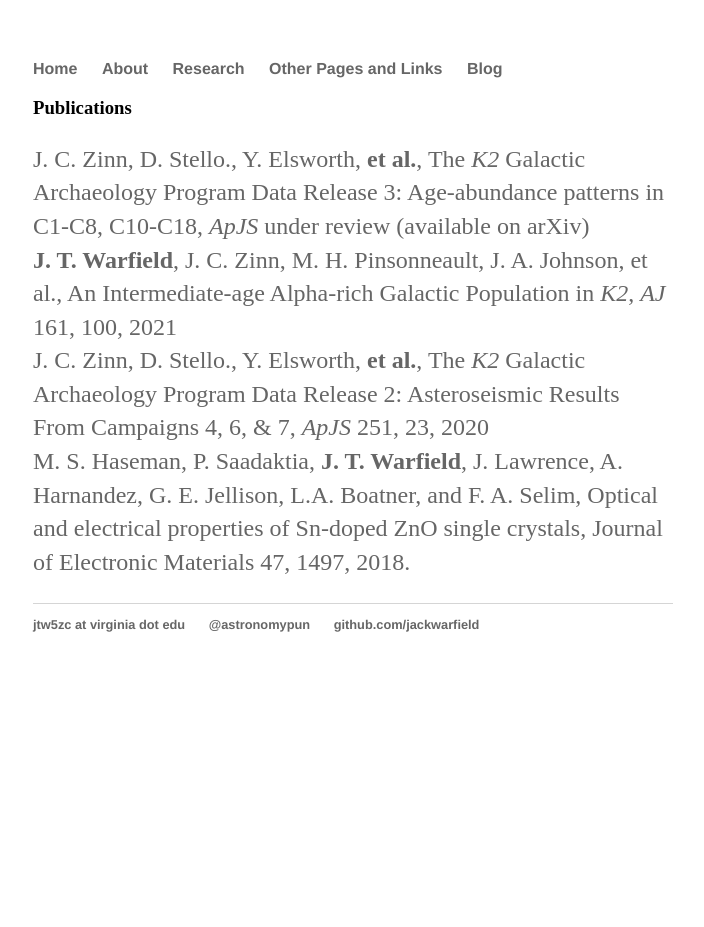
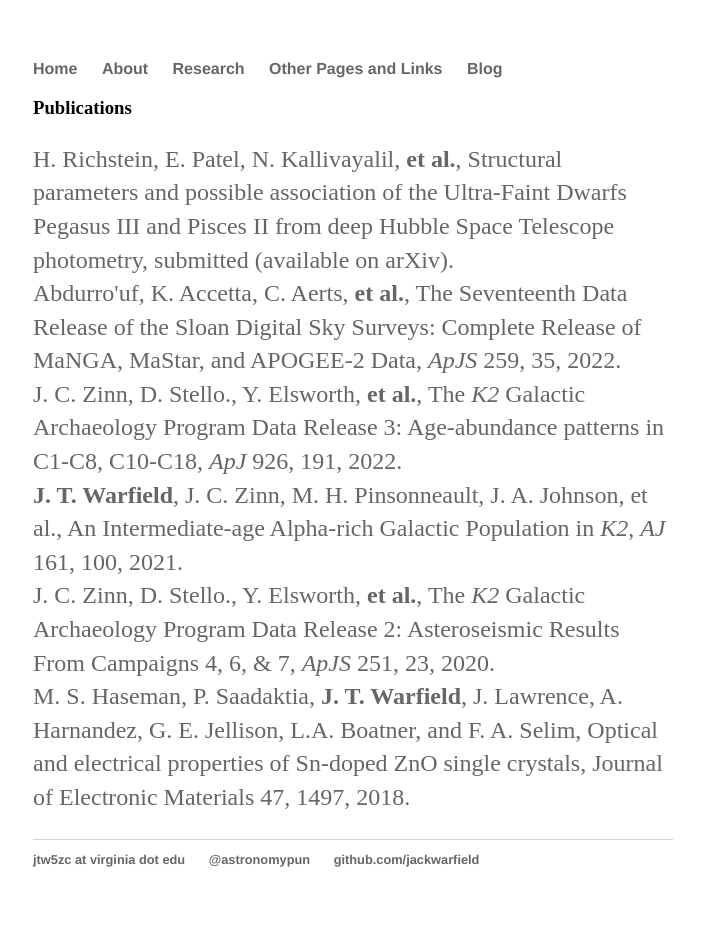
Before and after one commit to jackwarfield/jackwarfield.github.io, a Jekyll site: the page built from research/index.html, in a window 1280 px wide. Shown: the whole page, without its empty margins (287-991 px from the left). Built offline with Jekyll 4.4.1, drawn with Linux system fonts in a browser that asks for light colours; before the commit the page ends 900 px from its top, so only the background shows below that.

Commit message:
update publications

```diff
--- a/index.html
+++ b/index.html
@@ -6,7 +6,6 @@ title: Jack Warfield
 	<h1>Hi! I'm Jack Warfield!</h1>
 	<img src='images/jack-in-lapaz.jpg' style="width:300px;height:300px;" alt="Me in La Paz, Bolivia, May 2018.">
 
-    <h3><a href='https://iopscience.iop.org/article/10.3847/1538-3881/abd39d'>Check out my new paper!</a></h3>
 	<p>
 		Location: The University of Virginia, Charlottesville, Virginia <br>
 		Research Interests: Stars, galaxies, the Milky Way <br>
--- a/research/index.html
+++ b/research/index.html
@@ -5,9 +5,11 @@ title: Research
 <div class="blurb">
 	<h3>Publications</h3>
 	<p>
-	<a href='https://arxiv.org/abs/2108.05455'>J. C. Zinn, D. Stello., Y. Elsworth, <b>et al.</b>, The <i>K2</i> Galactic Archaeology Program Data Release 3: Age-abundance patterns in C1-C8, C10-C18, <i>ApJS</i> under review (available on arXiv)</a><br>
-	<a href='https://iopscience.iop.org/article/10.3847/1538-3881/abd39d'><b> J. T. Warfield</b>, J. C. Zinn, M. H. Pinsonneault, J. A. Johnson, et al., An Intermediate-age Alpha-rich Galactic Population in <i>K2</i>, <i>AJ</i> 161, 100, 2021</a><br>
-	<a href='https://iopscience.iop.org/article/10.3847/1538-4365/abbee3/pdf'>J. C. Zinn, D. Stello., Y. Elsworth, <b>et al.</b>, The <i>K2</i> Galactic Archaeology Program Data Release 2: Asteroseismic Results From Campaigns 4, 6, &amp; 7, <i>ApJS</i> 251, 23, 2020</a><br>
+    <a href='https://ui.adsabs.harvard.edu/abs/2022arXiv220401917R/abstract'>H. Richstein, E. Patel, N. Kallivayalil, <b>et al.</b>, Structural parameters and possible association of the Ultra-Faint Dwarfs Pegasus III and Pisces II from deep Hubble Space Telescope photometry, submitted (available on arXiv).</a><br>
+    <a href='https://iopscience.iop.org/article/10.3847/1538-4365/ac4414'>Abdurro'uf, K. Accetta, C. Aerts, <b>et al.</b>, The Seventeenth Data Release of the Sloan Digital Sky Surveys: Complete Release of MaNGA, MaStar, and APOGEE-2 Data, <i>ApJS</i> 259, 35, 2022.</a><br>
+	<a href='https://iopscience.iop.org/article/10.3847/1538-4357/ac2c83'>J. C. Zinn, D. Stello., Y. Elsworth, <b>et al.</b>, The <i>K2</i> Galactic Archaeology Program Data Release 3: Age-abundance patterns in C1-C8, C10-C18, <i>ApJ</i> 926, 191, 2022.</a><br>
+	<a href='https://iopscience.iop.org/article/10.3847/1538-3881/abd39d'><b> J. T. Warfield</b>, J. C. Zinn, M. H. Pinsonneault, J. A. Johnson, et al., An Intermediate-age Alpha-rich Galactic Population in <i>K2</i>, <i>AJ</i> 161, 100, 2021.</a><br>
+	<a href='https://iopscience.iop.org/article/10.3847/1538-4365/abbee3/pdf'>J. C. Zinn, D. Stello., Y. Elsworth, <b>et al.</b>, The <i>K2</i> Galactic Archaeology Program Data Release 2: Asteroseismic Results From Campaigns 4, 6, &amp; 7, <i>ApJS</i> 251, 23, 2020.</a><br>
 	<a href='https://link.springer.com/article/10.1007%2Fs11664-017-5942-6'>M. S. Haseman, P. Saadaktia, <b>J. T. Warfield</b>, J. Lawrence, A. Harnandez, G. E. Jellison, L.A. Boatner, and F. A. Selim, Optical and electrical properties of Sn-doped ZnO single crystals, Journal of Electronic Materials 47, 1497, 2018.</a>
 	</p>
 </div><!-- /.blurb -->
```
